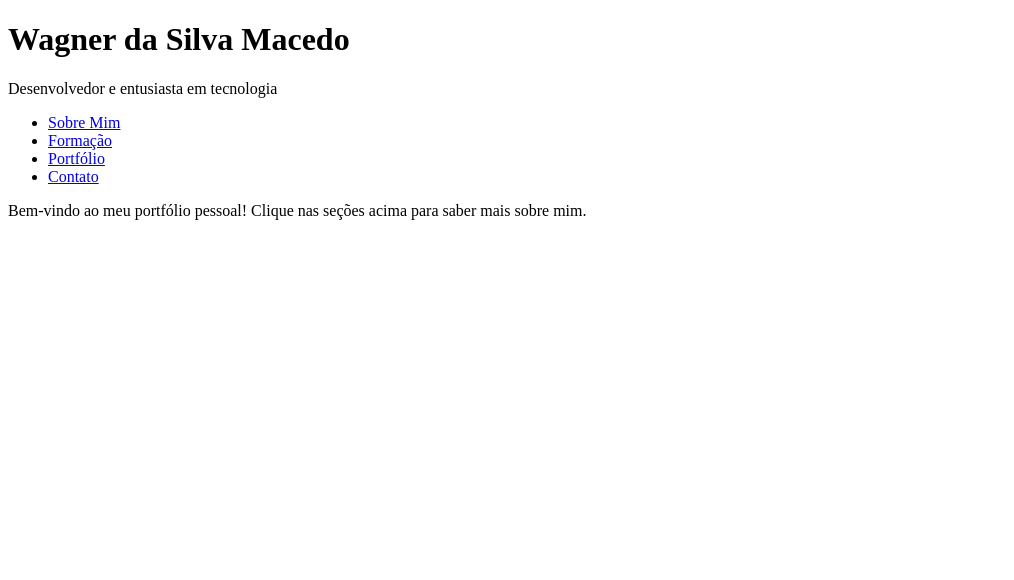
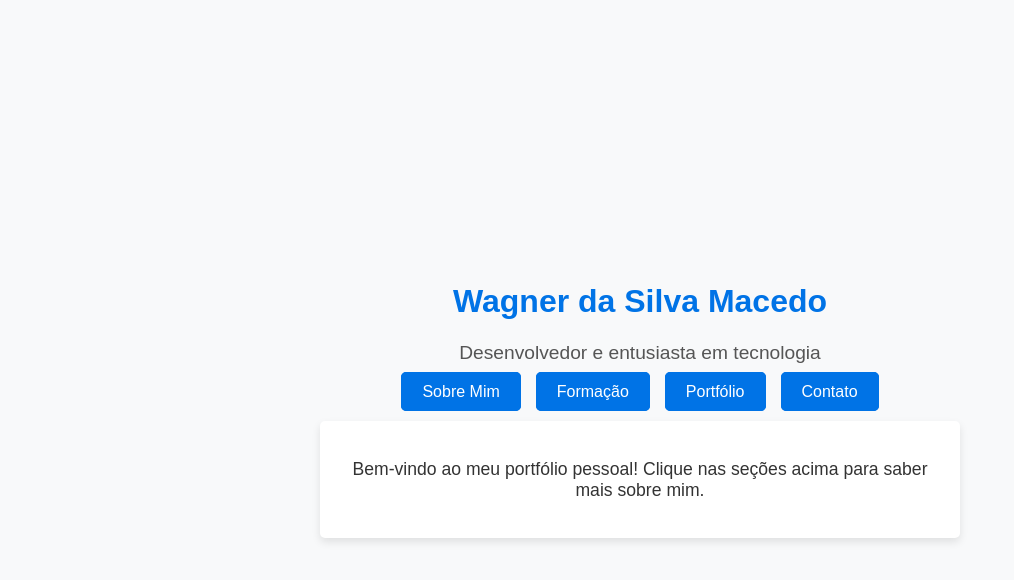
Before and after one commit to wagmac/AtvUni, a plain HTML site: page index.html in a window 1280 px wide. Shown: the whole page, without its empty margins (0-1014 px from the left). Drawn offline with Linux system fonts and the light colour scheme.

Commit message:
Update index.html

```diff
--- a/index.html
+++ b/index.html
@@ -1,9 +1,3 @@
-<!--
-Projeto de Portfólio Pessoal
-Desenvolvido por Wagner da Silva Macedo
-Utilizando apenas HTML, CSS e JavaScript puro, sem o uso de frameworks, como Bootstrap, WordPress, Wix, ou similares.
--->
-
 <!DOCTYPE html>
 <html lang="pt-BR">
 
@@ -11,10 +5,17 @@
     <meta charset="UTF-8">
     <meta name="viewport" content="width=device-width, initial-scale=1.0">
     <title>Portfólio - Wagner da Silva Macedo</title>
-    <link rel="stylesheet" href="styles.css">
+    <link rel="stylesheet" href="style.css">
 </head>
 
 <body>
+    <!--
+    Projeto de Portfólio Pessoal
+    Desenvolvido por Wagner da Silva Macedo
+    Utilizando apenas HTML, CSS e JavaScript puro, sem o uso de frameworks, como Bootstrap, WordPress, Wix, ou similares.
+    -->
+
+    <div class="container">
         <!-- Cabeçalho com o menu de navegação -->
         <header>
             <h1>Wagner da Silva Macedo</h1>
@@ -35,6 +36,7 @@
                 <p>Bem-vindo ao meu portfólio pessoal! Clique nas seções acima para saber mais sobre mim.</p>
             </section>
         </main>
+    </div>
 
     <!-- Link para o arquivo de JavaScript -->
     <script src="script.js"></script>
```
Lines whose indentation alone changed are shown as unchanged.
